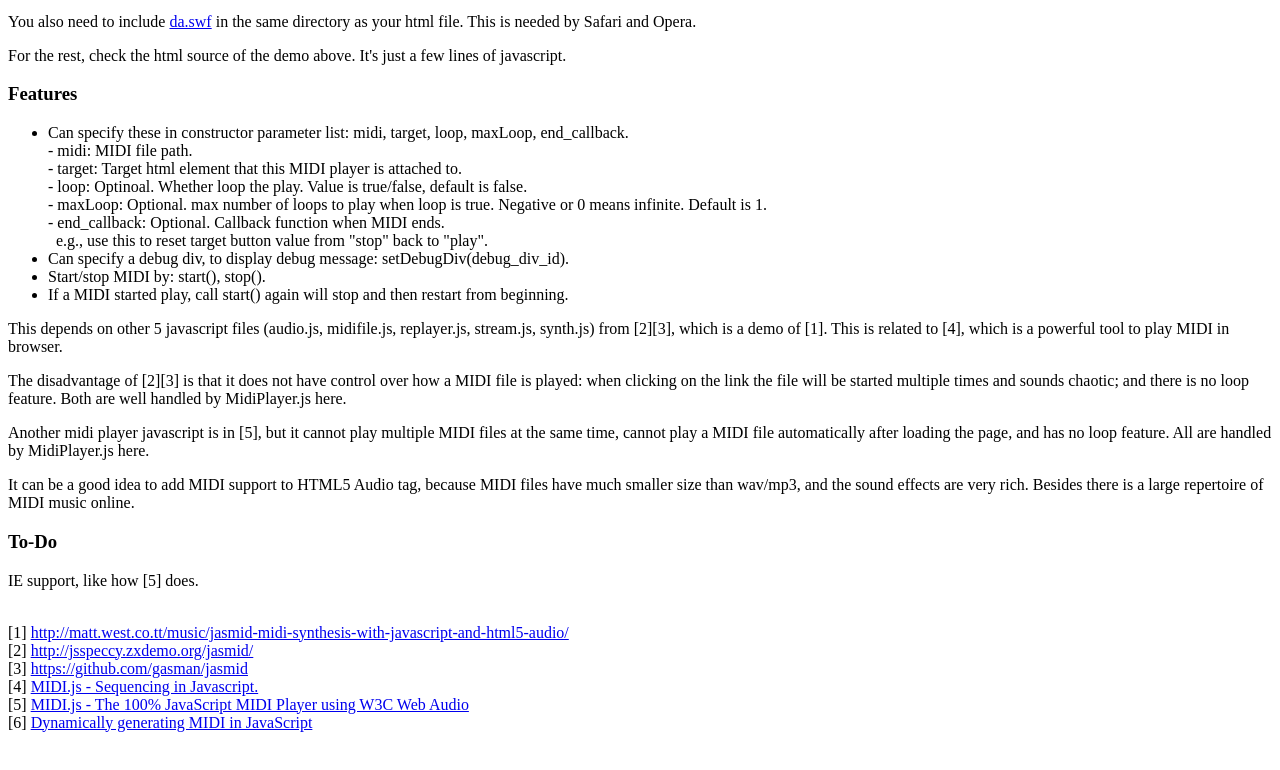
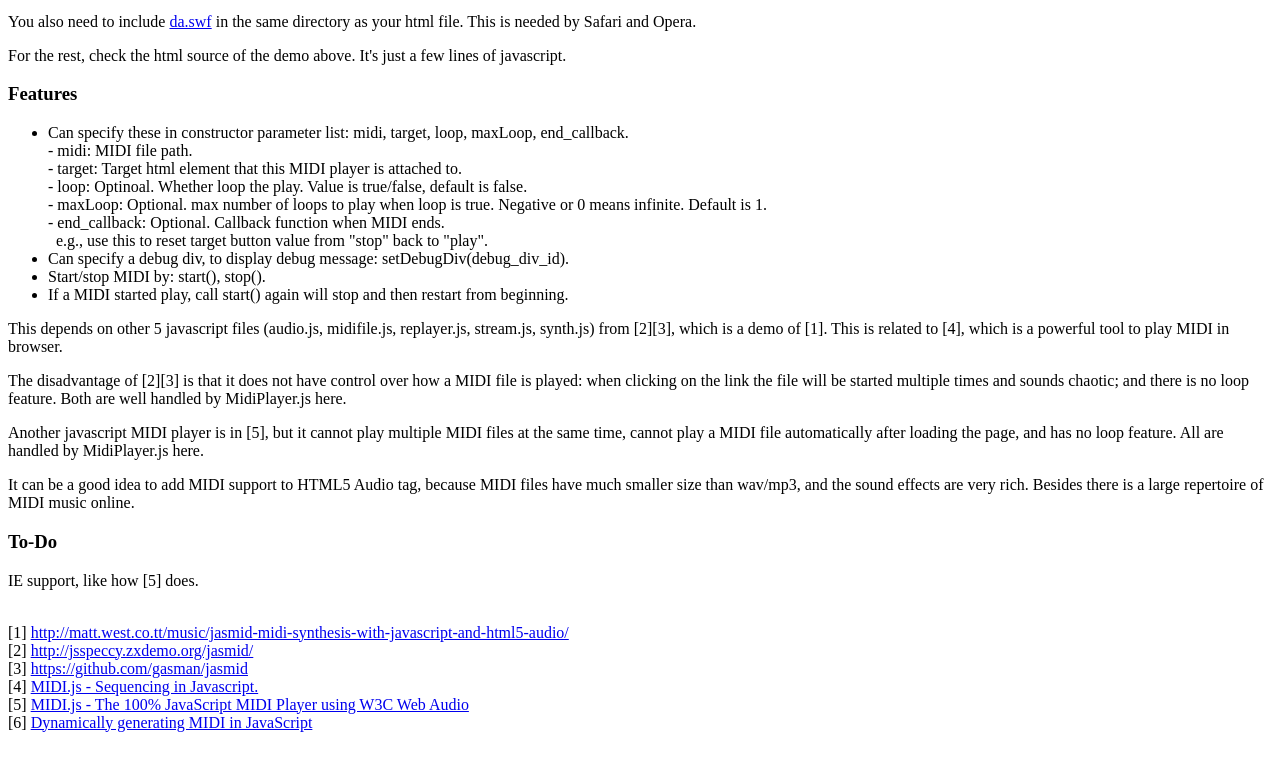
Before and after one commit to chenx/MidiPlayer, a plain HTML site: page index.html in a window 1280 px wide. Shown: the part 618-1388 px from the top of the page. Drawn offline with Linux system fonts and the light colour scheme.

Commit message:
Update index.html

```diff
--- a/index.html
+++ b/index.html
@@ -109,7 +109,7 @@ which is a demo of [1]. This is related to [4], which is a powerful tool to play
 link the file will be started multiple times and sounds chaotic; and there is no loop feature. Both are well handled
 by MidiPlayer.js here.
 
-<p>Another midi player javascript is in [5], but it cannot play multiple MIDI files at the same time,
+<p>Another javascript MIDI player is in [5], but it cannot play multiple MIDI files at the same time,
 cannot play a MIDI file automatically after loading the page, and has no loop feature.
 All are handled by MidiPlayer.js here.
 
```
